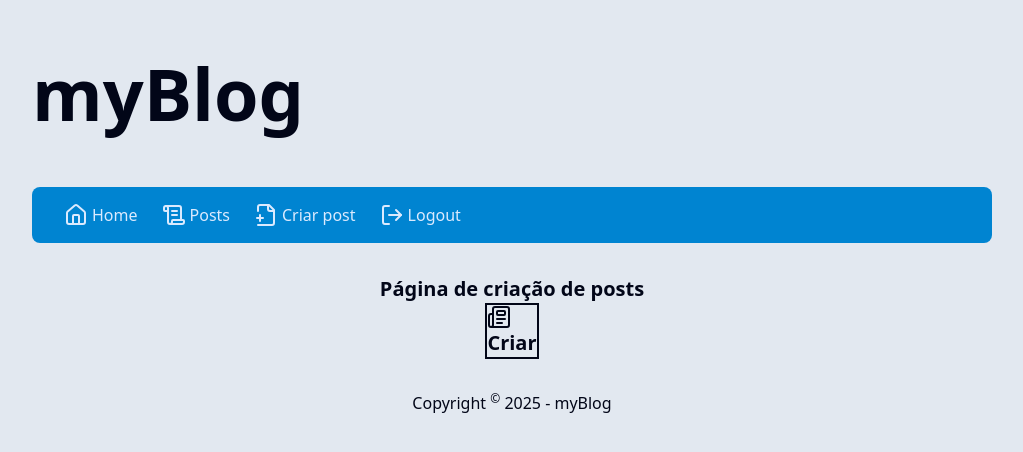
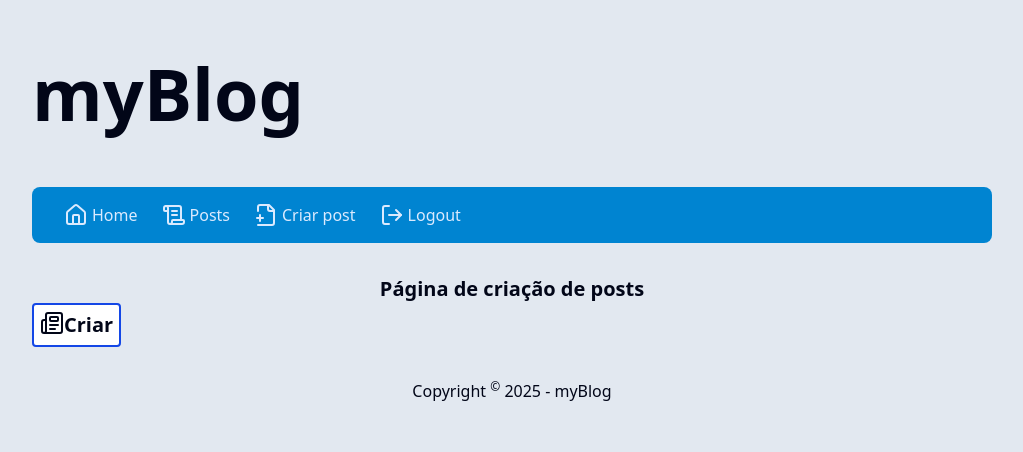
Before and after one commit to drkmatheus/myblog, a Next.js app: page /admin/post/new in a window 1280 px wide. Shown: the top 452 px of the page, without its empty margins (128-1151 px from the left). Built offline with nearby package versions, Linux system fonts and the light colour scheme.

Commit message:
Componentização de botão e variantes

```diff
--- a/src/app/admin/post/new/page.tsx
+++ b/src/app/admin/post/new/page.tsx
@@ -14,7 +14,7 @@ export default async function NewPostPage({ params }: AdminPostIdPageProps) {
   return (
     <div className="text-xl text-center font-bold">
       <h1>Página de criação de posts</h1>
-      <Button className={clsx("border-2")}>
+      <Button variant="default" size="md">
         <NewspaperIcon />
         Criar
       </Button>
--- a/src/components/Button/index.tsx
+++ b/src/components/Button/index.tsx
@@ -1,9 +1,72 @@
-type ButtonProps = {} & React.ComponentProps<"button">;
+import clsx from "clsx";
 
-export function Button({ ...props }: ButtonProps) {
+type ButtonVariants = "default" | "ghost" | "danger";
+type ButtonSizes = "sm" | "md" | "lg";
+type ButtonProps = {
+  variant: ButtonVariants;
+  size: ButtonSizes;
+} & React.ComponentProps<"button">;
+
+export function Button({
+  variant = "default",
+  size = "md",
+  ...props
+}: ButtonProps) {
+  const buttonVariants: Record<ButtonVariants, string> = {
+    default: clsx(
+      "p-1.5",
+      "border-2",
+      "border-blue-700",
+      "rounded-[4px]",
+      "flex columns-1",
+      "bg-white",
+      "hover:bg-blue-200",
+      "mr-1",
+      "cursor-pointer",
+      "hover:text-red-500",
+      "disabled:text-slate-500 disabled:cursor-not-allowed"
+    ),
+    ghost: clsx(
+      "bg-slate-300",
+      "transition",
+      "hover:bg-slate-400",
+      "text-slate-950",
+      "px-4",
+      "py-2",
+      "cursor-pointer",
+      "rounded-lg",
+      "flex",
+      "items-center",
+      "justify-center",
+      "disabled:bg-slate-200 disabled:text-slate-400 disabled:cursor-not-allowed"
+    ),
+    danger: clsx(
+      "bg-red-300",
+      "transition",
+      "hover:bg-red-500",
+      "text-slate-950",
+      "px-4",
+      "py-2",
+      "cursor-pointer",
+      "rounded-lg",
+      "flex",
+      "items-center",
+      "justify-center",
+      "disabled:bg-slate-200 disabled:text-slate-400 disabled:cursor-not-allowed"
+    ),
+  };
+
+  const buttonSizes: Record<ButtonSizes, string> = {
+    sm: clsx(),
+    md: clsx(),
+    lg: clsx(),
+  };
+
+  const buttonClass = clsx(buttonVariants[variant], buttonSizes[size]);
+
   return (
     <div>
-      <button {...props} />
+      <button className={buttonClass} {...props} />
     </div>
   );
 }
```
